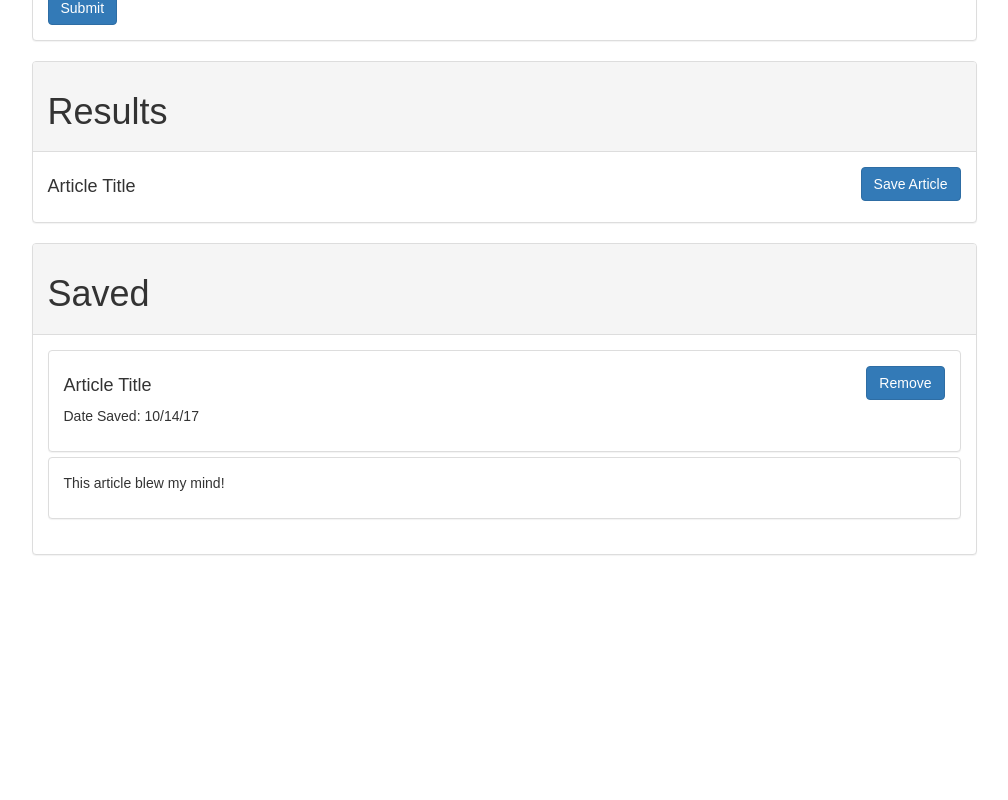
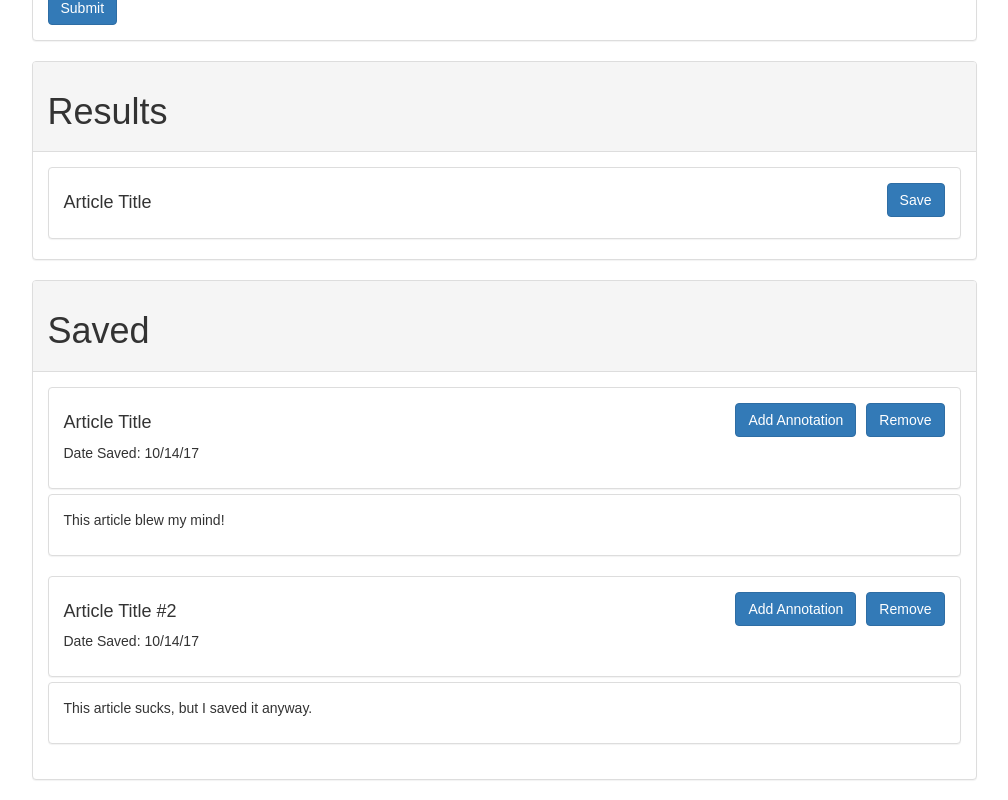
Before and after one commit to daveid77/nyt-react, a React (Create React App) app in the folder client/: page / in a window 1280 px wide. Shown: the part 476-1276 px from the top of the page, without its empty margins (136-1144 px from the left). Before the commit the page ends 1051 px from the top, so only its background shows below. Built offline with nearby package versions, Linux system fonts and the light colour scheme.

Commit message:
rework bootstrap article layout

```diff
--- a/client/src/components/Results/Results.js
+++ b/client/src/components/Results/Results.js
@@ -10,15 +10,24 @@ const Results = () =>
           </div>
           <div class="panel-body">
 
-            <button class="btn btn-md btn-primary pull-right change-saved" data-id="">Save Article</button>
+            <div class="article-wrapper">
+              <div class="panel panel-default" style={{marginBottom: '5px'}}>
+                <div class="panel-body">
 
-            <h4>Article Title</h4>
+                  <button class="btn btn-md btn-primary pull-right change-saved" data-id="">Save</button>
 
-            {/*<p>
-              <a href="#" target="_blank">Read More</a>
-            </p>*/}
+                  <h4>Article Title</h4>
 
-          </div>
+                  {/*<p>
+                    <a href="#" target="_blank">Read More</a>
+                  </p>*/}
+
+                </div>
+              </div>
+            </div>
+
+          </div>{/* end panel body */}
+
         </div>
       </div>
     </div>
--- a/client/src/components/Saved/Saved.js
+++ b/client/src/components/Saved/Saved.js
@@ -10,10 +10,13 @@ const Saved = () =>
           </div>
           <div class="panel-body">
 
+            <div class="article-wrapper">
               <div class="panel panel-default" style={{marginBottom: '5px'}}>
                 <div class="panel-body">
 
                   <button class="btn btn-md btn-primary pull-right change-saved" data-id="">Remove</button>
+
+                  <button class="btn btn-md btn-primary pull-right change-saved" data-id="" style={{marginRight: '10px'}}>Add Annotation</button>
 
                   <h4>Article Title</h4>
                   <p>Date Saved: 10/14/17</p>
@@ -32,8 +35,37 @@ const Saved = () =>
 
                 </div>
               </div>
+            </div>
+
+            <div class="article-wrapper">
+              <div class="panel panel-default" style={{marginBottom: '5px'}}>
+                <div class="panel-body">
+
+                  <button class="btn btn-md btn-primary pull-right change-saved" data-id="">Remove</button>
+
+                  <button class="btn btn-md btn-primary pull-right change-saved" data-id="" style={{marginRight: '10px'}}>Add Annotation</button>
+
+                  <h4>Article Title #2</h4>
+                  <p>Date Saved: 10/14/17</p>
+
+                  {/*<p>
+                    <a href="#" target="_blank">Read More</a>
+                  </p>*/}
 
                 </div>
+              </div>
+
+              <div class="panel panel-default">
+                <div class="panel-body">
+
+                  <p>This article sucks, but I saved it anyway.</p>
+
+                </div>
+              </div>
+            </div>
+
+          </div>{/* end panel body */}
+
         </div>
       </div>
     </div>
```
Lines whose indentation alone changed are shown as unchanged.
